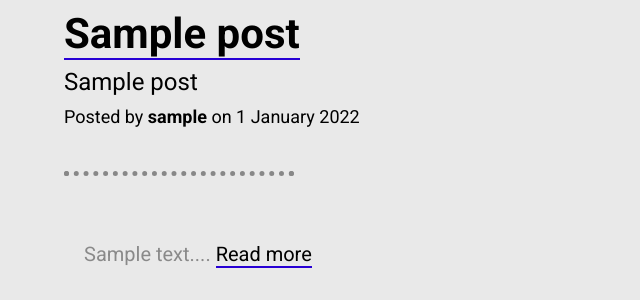
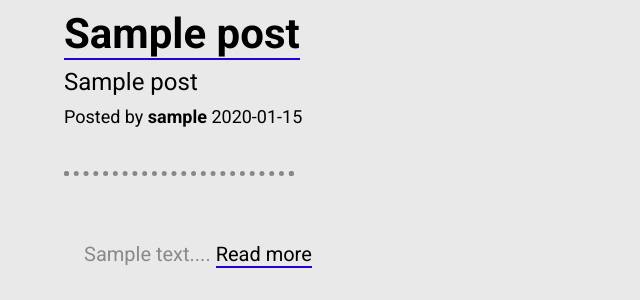
Before and after one commit to robert-sciubilecki/flask-blog, a Flask app: page / in a window 1280 px wide. Shown: the part 721-1021 px from the top of the page, without its empty margins (0-640 px from the left). Run offline with Flask 3, Linux system fonts and the light colour scheme; tables that the repository leaves empty hold one stand-in row (values such as "Sample post"); some libraries are stand-ins or nearby versions.

Commit message:
repaired hardcoded date on main page

```diff
--- a/templates/index.html
+++ b/templates/index.html
@@ -16,7 +16,7 @@
         <div class="blog-post-header">
           <h2 class="blog-post-title"><a class="blog-post-link" href="{{url_for('show_post', post_id=post.id)}}">{{post.title}}</a></h2>
           <h3 class="blog-post-subtitle">{{ post.subtitle }}</h3>
-          <p class="blog-post-info">Posted by <strong>{{ post.user.username }}</strong> on 1 January 2022</p>
+          <p class="blog-post-info">Posted by <strong>{{ post.user.username }}</strong> {{ post.date }}</p>
         </div>
         <hr class ="blog-post-hr">
         <div class="blog-text">
```
